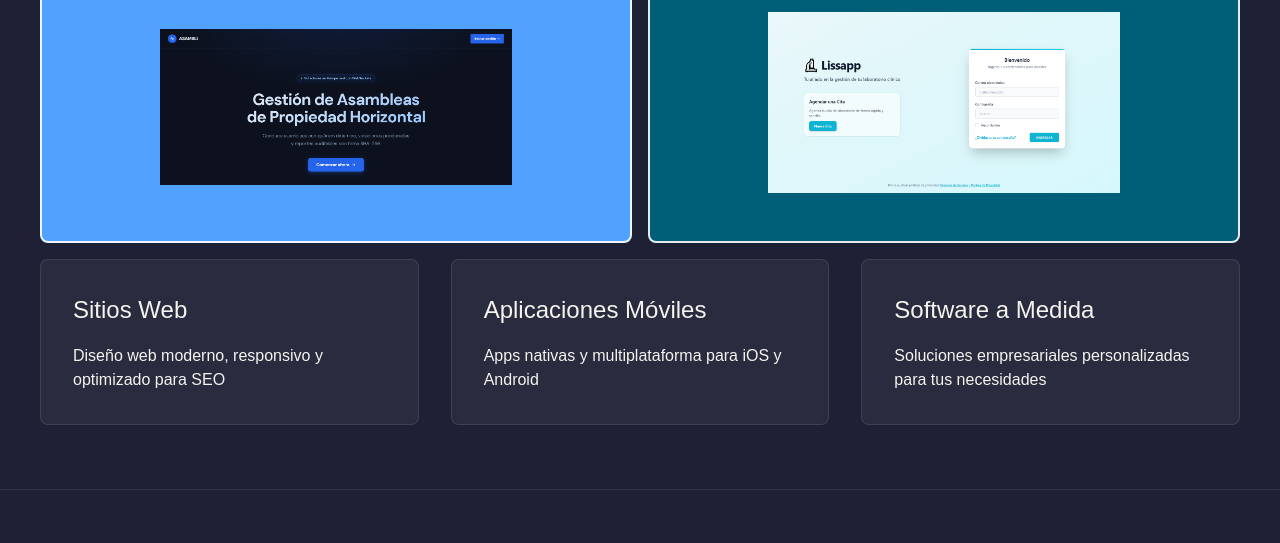
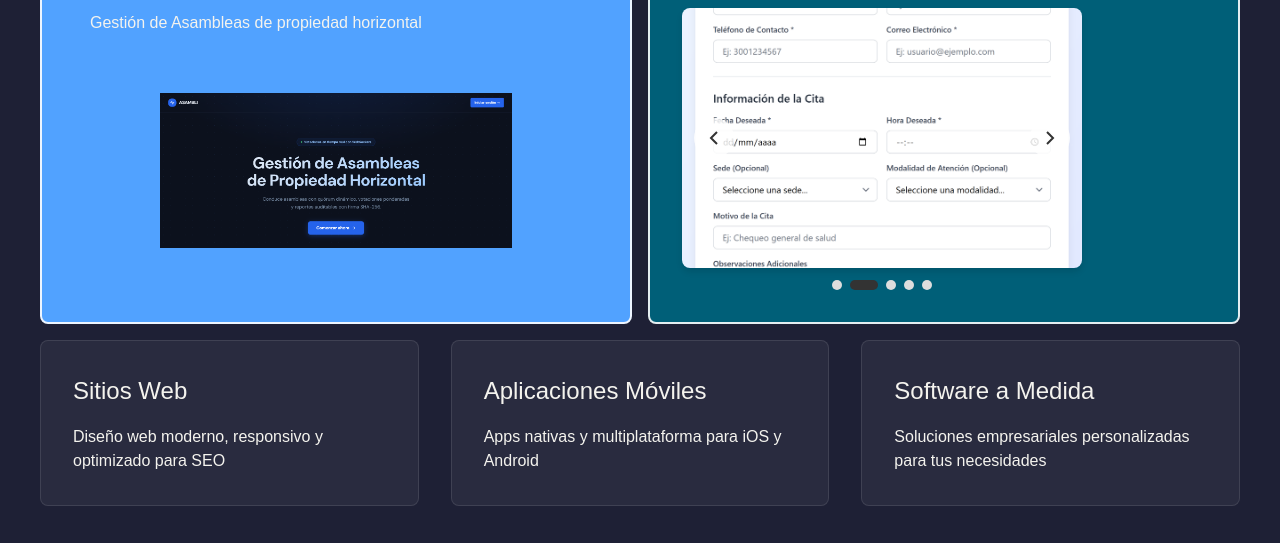
Before and after one commit to drwnDrDev/dinamycode, an Astro site: page /productos in a window 1280 px wide. Shown: the part 557-1100 px from the top of the page. Built offline with nearby package versions, Linux system fonts and the light colour scheme; Astro itself is replaced by a stand-in of ours.

Commit message:
titulos cards productos

```diff
--- /dev/null
+++ b/src/components/UI/Carousel.astro
@@ -0,0 +1,182 @@
+---
+interface Props {
+  images?: string[];
+  title?: string;
+}
+
+const { images = ['/assets/img/eventos_1.avif', '/assets/img/lab_1.avif'], title } = Astro.props;
+---
+
+<div class="carousel-container">
+  <div class="carousel-wrapper">
+    <div class="carousel-track">
+      {images.map((image, index) => (
+        <div class="carousel-slide" data-index={index}>
+          <img src={image} alt={`Slide ${index + 1}`} />
+        </div>
+      ))}
+    </div>
+
+    <button class="carousel-button carousel-button-prev" aria-label="Anterior">
+      <svg viewBox="0 0 24 24" fill="none" stroke="currentColor" stroke-width="2">
+        <polyline points="15 18 9 12 15 6"></polyline>
+      </svg>
+    </button>
+
+    <button class="carousel-button carousel-button-next" aria-label="Siguiente">
+      <svg viewBox="0 0 24 24" fill="none" stroke="currentColor" stroke-width="2">
+        <polyline points="9 18 15 12 9 6"></polyline>
+      </svg>
+    </button>
+  </div>
+
+  <div class="carousel-indicators">
+    {images.map((_, index) => (
+      <button class="indicator" data-index={index} aria-label={`Slide ${index + 1}`}></button>
+    ))}
+  </div>
+</div>
+
+<style>
+  .carousel-container {
+    width: 100%;
+    max-width: 400px;
+  }
+
+  .carousel-wrapper {
+    position: relative;
+    width: 100%;
+    height: 260px;
+    overflow: hidden;
+    border-radius: 8px;
+    box-shadow: 0 4px 6px rgba(0, 0, 0, 0.1);
+  }
+
+  .carousel-track {
+    display: flex;
+    width: 100%;
+    height: 100%;
+    transition: transform 0.4s ease-in-out;
+  }
+
+  .carousel-slide {
+    flex: 0 0 100%;
+    width: 100%;
+    height: 100%;
+  }
+
+  .carousel-slide img {
+    width: 100%;
+    height: 100%;
+    object-fit: cover;
+  }
+
+  .carousel-button {
+    position: absolute;
+    top: 50%;
+    transform: translateY(-50%);
+    background: rgba(255, 255, 255, 0.8);
+    border: none;
+    width: 40px;
+    height: 40px;
+    border-radius: 50%;
+    cursor: pointer;
+    display: flex;
+    align-items: center;
+    justify-content: center;
+    z-index: 10;
+    transition: all 0.3s ease;
+    color: #333;
+  }
+
+  .carousel-button:hover {
+    background: rgba(255, 255, 255, 1);
+    transform: translateY(-50%) scale(1.1);
+  }
+
+  .carousel-button-prev {
+    left: 12px;
+  }
+
+  .carousel-button-next {
+    right: 12px;
+  }
+
+  .carousel-button svg {
+    width: 24px;
+    height: 24px;
+  }
+
+  .carousel-indicators {
+    display: flex;
+    justify-content: center;
+    gap: 8px;
+    margin-top: 12px;
+  }
+
+  .indicator {
+    width: 10px;
+    height: 10px;
+    border-radius: 50%;
+    border: none;
+    background: #ddd;
+    cursor: pointer;
+    transition: all 0.3s ease;
+    padding: 0;
+  }
+
+  .indicator.active {
+    background: #333;
+    width: 28px;
+    border-radius: 5px;
+  }
+</style>
+
+<script>
+  document.addEventListener('DOMContentLoaded', () => {
+    const carousels = document.querySelectorAll('.carousel-container');
+
+    carousels.forEach((carousel) => {
+      const track = carousel.querySelector('.carousel-track');
+      const slides = carousel.querySelectorAll('.carousel-slide');
+      const indicators = carousel.querySelectorAll('.indicator');
+      const prevBtn = carousel.querySelector('.carousel-button-prev');
+      const nextBtn = carousel.querySelector('.carousel-button-next');
+
+      let currentIndex = 0;
+      const slideCount = slides.length;
+
+      const updateCarousel = () => {
+        track.style.transform = `translateX(-${currentIndex * 100}%)`;
+        indicators.forEach((ind) => ind.classList.remove('active'));
+        indicators[currentIndex].classList.add('active');
+      };
+
+      const nextSlide = () => {
+        currentIndex = (currentIndex + 1) % slideCount;
+        updateCarousel();
+      };
+
+      const prevSlide = () => {
+        currentIndex = (currentIndex - 1 + slideCount) % slideCount;
+        updateCarousel();
+      };
+
+      nextBtn?.addEventListener('click', nextSlide);
+      prevBtn?.addEventListener('click', prevSlide);
+
+      indicators.forEach((indicator, index) => {
+        indicator.addEventListener('click', () => {
+          currentIndex = index;
+          updateCarousel();
+        });
+      });
+
+      // Inicializar
+      updateCarousel();
+
+      // Autoplay opcional (descomenta si quieres)
+      setInterval(nextSlide, 5000);
+    });
+  });
+</script>
--- a/src/pages/productos/index.astro
+++ b/src/pages/productos/index.astro
@@ -1,4 +1,5 @@
 ---
+import Carousel from "../../components/UI/Carousel.astro";
 import Layout from "../../layouts/Layout.astro";
 ---
 
@@ -27,25 +28,24 @@ import Layout from "../../layouts/Layout.astro";
           href="https://asambli.dinamycode.com/"
           class="willing-card bg-blue-400"
         >
-          <h3>Asambli</h3>
-          <p>Gestión de Asambleas de propiedad horizontal</p>
+          <h3 class="p-2 text-3xl bg-white/50 dark:bg-black/50 rounded-lg">Asambli</h3>
+          <p class="px-4 font-italic">Gestión de Asambleas de propiedad horizontal</p>
           <div class="image p-4">
             <img class="w-88" src="/assets/img/asambli.png" alt="Asambli" />
           </div>
         </a>
-
+        <div  class="willing-card bg-cyan-800">
         <a
           href="https://lissapp.dinamycode.com/"
           target="_blank"
-          class="willing-card bg-cyan-800"
+
         >
-          <h3>🔬 Lissapp</h3>
-          <p>Tu aliado en la gestión de tu laboratorio clínico</p>
+          <h3 class="p-2 text-3xl bg-white/50 dark:bg-black/50 rounded-lg">🔬 Lissapp</h3>
+          <p class="px-4">Tu aliado en la gestión de tu laboratorio clínico</p>
 
-          <div class="image p-4">
-            <img class="w-88" src="/assets/img/lissapp.png" alt="Lissapp" />
-          </div>
         </a>
+        <Carousel images={['/assets/img/lissapp.png', '/assets/img/lissa1.png','/assets/img/lissa2.png','/assets/img/lissa3.png','/assets/img/lissa4.png']} />
+    </div>
       </div>
 
       <div class="productos-grid">
```
Also changed, not shown: public/assets/img/lissa1.png (added), public/assets/img/lissa2.png (added), public/assets/img/lissa3.png (added), public/assets/img/lissa4.png (added), 10 other files.
